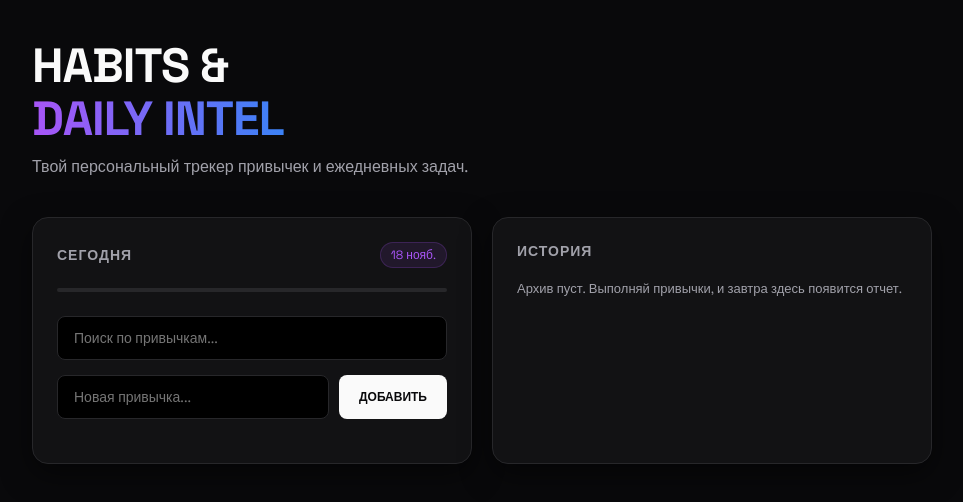
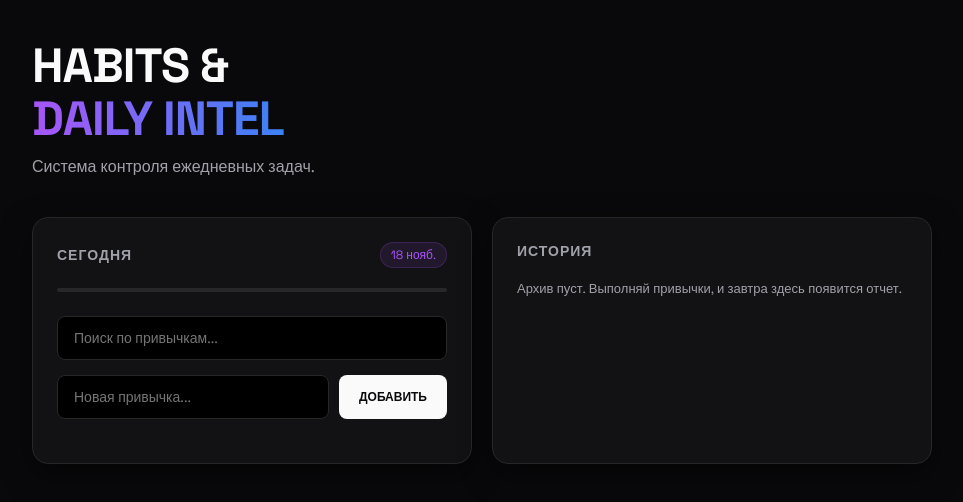
Before and after one commit to glitchcorecode/habit-tracker, a plain HTML site: page index.html in a window 1280 px wide. Shown: the whole page, without its empty margins (158-1121 px from the left). Drawn offline with Linux system fonts and the light colour scheme.

Commit message:
fix: text 2

```diff
--- a/index.html
+++ b/index.html
@@ -9,7 +9,7 @@
 <body>
     <header>
         <h1>HABITS & <br><span class="gradient-text">DAILY INTEL</span></h1>
-        <p class="subtitle">Твой персональный трекер привычек и ежедневных задач.</p>
+        <p class="subtitle">Система контроля ежедневных задач.</p>
     </header>
 
     <div class="grid-layout">
```
